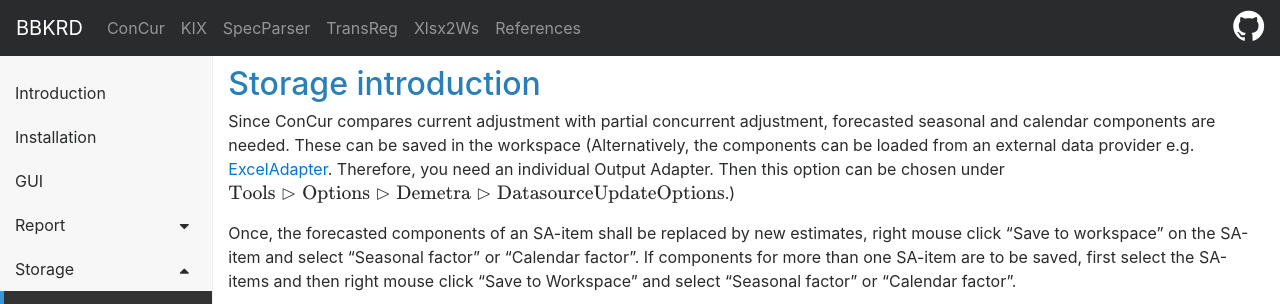
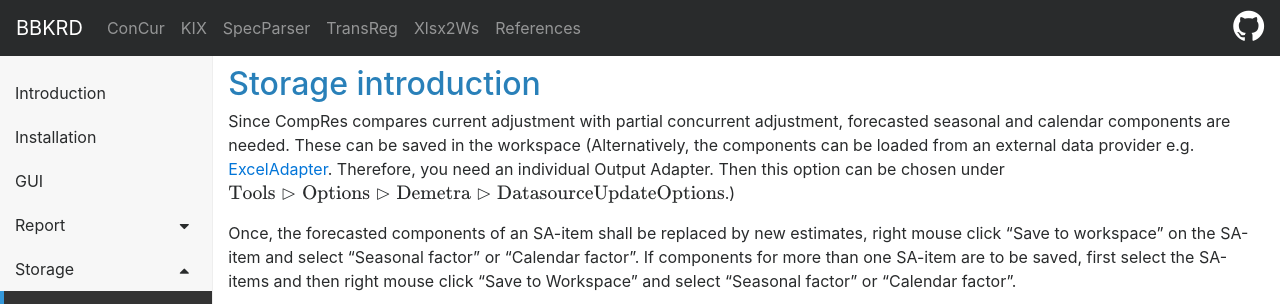
Before and after one commit to bbkrd/bbkrd.github.io, a Jekyll site: the page built from pages/concur/storage/storage.md, in a window 1280 px wide. Shown: the top 304 px of the page. Built offline with Jekyll 4.4.1, drawn with Linux system fonts in a browser that asks for light colours; nearby versions of some CDN libraries; formulas are drawn with MathJax 3.

Commit message:
Update storage.md
Rename ConCur to CompRes

```diff
--- a/pages/concur/storage/storage.md
+++ b/pages/concur/storage/storage.md
@@ -1,13 +1,13 @@
 ---
 layout: left-menu
 title: Storage introduction
-tagline: user documentation for ConCur using GitHub Pages
-description: ConCur Storage intro
+tagline: user documentation for CompRes using GitHub Pages
+description: CompRes Storage intro
 category: Storage
 order: 20
 ---
 
-Since ConCur compares current adjustment with partial concurrent adjustment, forecasted seasonal and calendar components are needed. These can be saved in the workspace (Alternatively, the components can be loaded from an external data provider e.g. [ExcelAdapter](excelAdapter). Therefore, you need an individual Output Adapter. Then this option can be chosen under $\text{Tools} \rhd \text{Options} \rhd \text{Demetra} \rhd \text{DatasourceUpdateOptions}$.)
+Since CompRes compares current adjustment with partial concurrent adjustment, forecasted seasonal and calendar components are needed. These can be saved in the workspace (Alternatively, the components can be loaded from an external data provider e.g. [ExcelAdapter](excelAdapter). Therefore, you need an individual Output Adapter. Then this option can be chosen under $\text{Tools} \rhd \text{Options} \rhd \text{Demetra} \rhd \text{DatasourceUpdateOptions}$.)
 
 Once, the forecasted components of an SA-item shall be replaced by new estimates, right mouse click "Save to workspace" on the SA-item and select "Seasonal factor" or "Calendar factor". If components for more than one SA-item are to be saved, first select the SA-items and then right mouse click "Save to Workspace" and select "Seasonal factor" or "Calendar factor".
 
```
